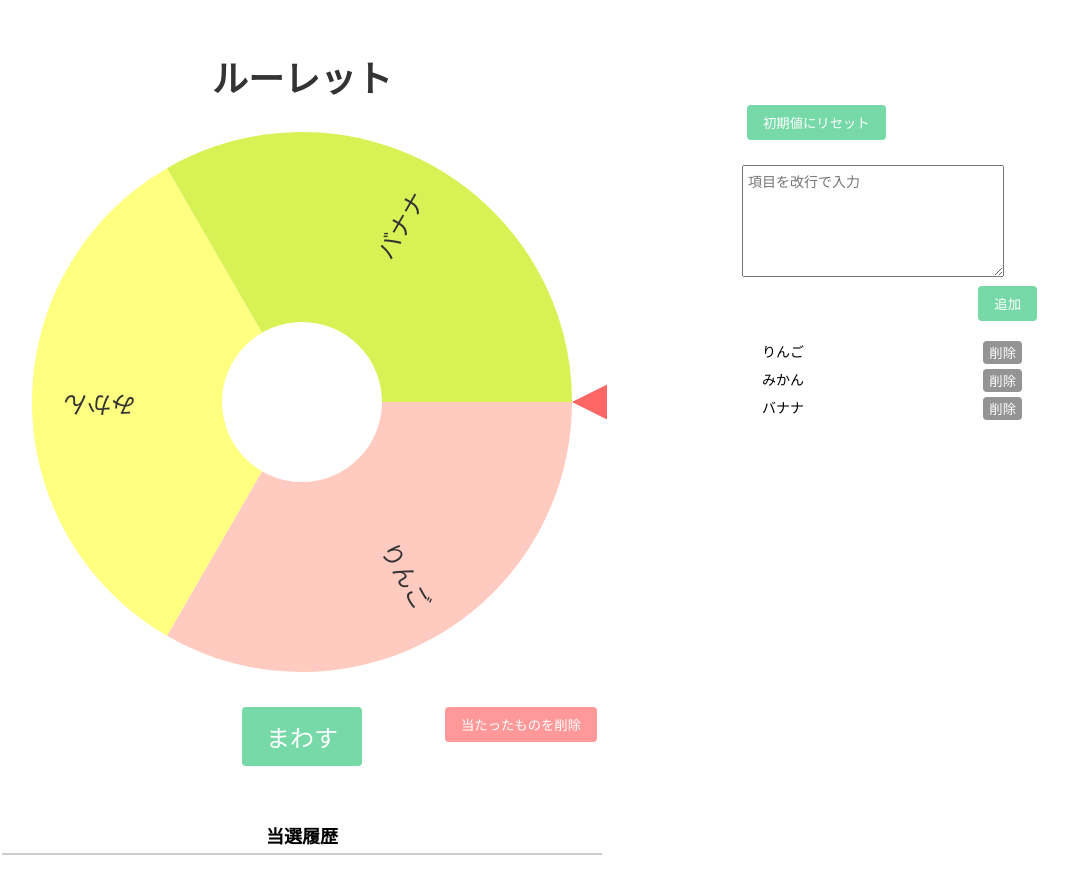
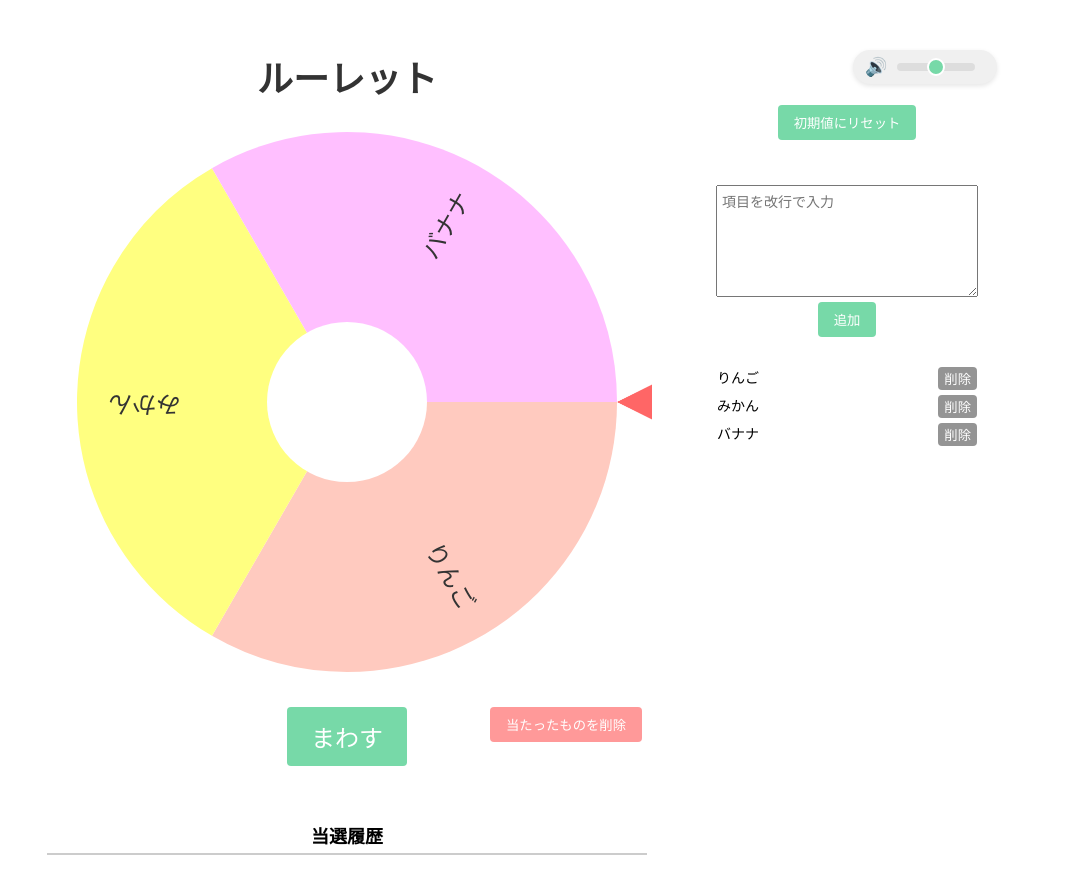
Before and after one commit to ichiwakutools/spin_roulette, a plain HTML site: page index.html in a window 1280 px wide. Shown: the whole page, without its empty margins (118-1186 px from the left). Drawn offline with Linux system fonts and the light colour scheme.

Commit message:
Update index.html

```diff
--- a/index.html
+++ b/index.html
@@ -12,7 +12,7 @@
   --wheel-size: 600px;
   --wheel-text-size: 24px;
   --wheel-text-color: #333333;
-  --wheel-segment-colors: #ffcabf,#ffff80,#d8f255,#bfe4ff,#ffca80,#77d9a8,#c9ace6;
+  --wheel-segment-colors: #ffcabf,#ffff80,#d8f255,#bfe4ff,#ffca80,#77d9a8,#c9ace6,#bfaeff,#ffbfff,#d9c8ff;
   --center-circle-radius: 80px;
   --center-circle-color: #fff;
   --center-text-color: #242424;
@@ -29,14 +29,20 @@
   --list-item-margin: 5px 0;
   --list-button-bg: #949494;
   --list-button-color: #ffffff;
-
   /* まわすボタン専用 */
   --spin-button-font-size: 24px;
   --spin-button-padding: 12px 24px;
+
+  /* 追加した音量調整機能のCSS変数 */
+  --volume-container-width: 120px;
+  --volume-container-bg: #f0f0f0;
+  --volume-slider-color: #77d9a8;
+  --volume-icon-color: #555;
+  --volume-text-color: #333;
 }
 body {
   font-family: var(--main-font-family);
-  margin: 50px ;
+  margin: 50px auto;
   padding: 0;
   position: relative;
   height: 100vh;
@@ -49,17 +55,20 @@ h1 {
 }
 #mainContainer {
   display: flex;
-  margin: 0 auto;
+  justify-content: center;
+  gap: 50px;
   position: relative;
 }
 #leftContainer {
-  margin: 0 auto;
   position: relative;
 }
 #rightContainer {
   width: 300px;
-  margin: 0 auto;
   position: relative;
+  display: flex;
+  flex-direction: column;
+  align-items: center;
+  padding-top: 50px;
 }
 #wheelContainer {
   width: var(--wheel-size);
@@ -103,7 +112,6 @@ button.btn:disabled {
   background-color: #cccccc;
   cursor: not-allowed;
 }
-
 /* 当たったものを削除ボタン */
 #deleteModeBtn {
   position: absolute;
@@ -113,19 +121,21 @@ button.btn:disabled {
 #deleteModeBtn:enabled {
   background-color: #ff4444;
 }
-
 #settingContainer {
-  justify-content: center;
-  margin: 50px auto;
+  display: flex;
+  flex-direction: column;
+  align-items: center;
+  justify-content: flex-start;
   width: 300px;
+  margin: 0;
 }
 #itemInputContainerT {
   width: 260px;
-  margin: 20px auto;
+  margin: 20px 0;
 }
 #itemInputContainerB {
   width: 260px;
-  margin: 20px auto;
+  margin: 20px 0;
 }
 textarea#itemInput {
   width: var(--textarea-width);
@@ -134,15 +144,15 @@ textarea#itemInput {
   padding: 5px;
 }
 #addBtn {
-  display: block;
   margin-top: 5px;
-  margin-right: 5px;
+  margin-right: auto;
   margin-left: auto;
 }
 #itemList {
   list-style: none;
   padding: 0;
   margin: 0;
+  width: 100%;
 }
 #itemList li {
   margin: var(--list-item-margin);
@@ -158,7 +168,6 @@ textarea#itemInput {
   padding: 2px 6px;
   cursor: pointer;
 }
-
 /* 履歴リスト */
 #historyContainer {
   margin-top: 20px;
@@ -181,6 +190,62 @@ textarea#itemInput {
   border-bottom: 1px solid #eee;
   font-size: 14px;
 }
+/* 追加した音量調整コンテナのCSS */
+#volumeContainer {
+  display: flex;
+  align-items: center;
+  background-color: var(--volume-container-bg);
+  padding: 8px 12px;
+  border-radius: 20px;
+  box-shadow: 0 2px 5px rgba(0,0,0,0.1);
+  width: var(--volume-container-width);
+  transition: width 0.3s ease-in-out;
+  position: absolute;
+  top: 0;
+  right: 0;
+}
+#volumeContainer:hover {
+  width: 200px;
+}
+#volumeSlider {
+  -webkit-appearance: none;
+  appearance: none;
+  width: 100%;
+  height: 8px;
+  background: #ddd;
+  border-radius: 4px;
+  outline: none;
+  cursor: pointer;
+  margin: 0 10px;
+}
+#volumeSlider::-webkit-slider-thumb {
+  -webkit-appearance: none;
+  appearance: none;
+  width: 18px;
+  height: 18px;
+  background: var(--volume-slider-color);
+  border: 2px solid #fff;
+  border-radius: 50%;
+  cursor: pointer;
+}
+#volumeSlider::-moz-range-thumb {
+  width: 18px;
+  height: 18px;
+  background: var(--volume-slider-color);
+  border: 2px solid #fff;
+  border-radius: 50%;
+  cursor: pointer;
+}
+#muteBtn {
+  font-size: 18px;
+  cursor: pointer;
+  color: var(--volume-icon-color);
+  background: none;
+  border: none;
+  padding: 0;
+  margin: 0;
+  line-height: 1;
+}
 </style>
 </head>
 <body>
@@ -201,6 +266,10 @@ textarea#itemInput {
     </div>
   </div>
   <div id="rightContainer">
+    <div id="volumeContainer">
+        <button id="muteBtn" class="btn">🔊</button>
+        <input type="range" id="volumeSlider" min="0" max="100" value="50">
+    </div>
     <div id="settingContainer">
       <button id="resetBtn" class="btn">初期値にリセット</button>
         <div id="itemInputContainerT"></div>
@@ -236,6 +305,16 @@ textarea#itemInput {
   const spinBtn = document.getElementById('spinBtn');
   const deleteModeBtn = document.getElementById('deleteModeBtn');
   const resetBtn = document.getElementById('resetBtn');
+
+  // 追加した音量調整機能の要素
+  const volumeSlider = document.getElementById('volumeSlider');
+  const muteBtn = document.getElementById('muteBtn');
+  let isMuted = false;
+
+  // 初期音量を設定
+  const initialVolume = localStorage.getItem('rouletteVolume') || 50;
+  volumeSlider.value = initialVolume;
+  setAllVolumes(initialVolume / 100);
 
   deleteModeBtn.disabled = true;
 
@@ -292,6 +371,42 @@ textarea#itemInput {
       historyListEl.appendChild(li);
     });
   }
+
+  // シャッフルする関数
+  function shuffleArray(array) {
+    const newArray = [...array];
+    for (let i = newArray.length - 1; i > 0; i--) {
+      const j = Math.floor(Math.random() * (i + 1));
+      [newArray[i], newArray[j]] = [newArray[j], newArray[i]];
+    }
+    return newArray;
+  }
+
+  // 新しい色の割り当てロジック
+  function getUniqueRandomColors(count) {
+    const allColors = getSegmentColors();
+    const colors = [];
+    let lastColor = null;
+
+    for (let i = 0; i < count; i++) {
+      let availableColors = allColors.filter(color => color !== lastColor);
+
+      // 隣り合ってはいけない色（lastColor）を除外した結果、
+      // 選択肢がなくなってしまった場合は、すべての色を再利用する
+      if (availableColors.length === 0) {
+          availableColors = allColors;
+      }
+
+      const randomIndex = Math.floor(Math.random() * availableColors.length);
+      const selectedColor = availableColors[randomIndex];
+      colors.push(selectedColor);
+      lastColor = selectedColor;
+    }
+    return colors;
+  }
+
+  let wheelColors = []; // ホイール描画に使用する色の配列を保持
+
   function drawWheel(highlightIndex = null, flashOn = false) {
     if (items.length === 0) {
       ctx.clearRect(0, 0, wheel.width, wheel.height);
@@ -303,13 +418,18 @@ textarea#itemInput {
     const radius = CENTER * 0.9;
     const wheelTextSize = parseInt(getComputedStyle(document.documentElement).getPropertyValue('--wheel-text-size')) || 16;
     const wheelTextColor = getComputedStyle(document.documentElement).getPropertyValue('--wheel-text-color').trim() || '#000';
-    const segmentColors = getSegmentColors();
     const fontFamily = getComputedStyle(document.documentElement).getPropertyValue('--main-font-family').trim();
+
+    // 項目数が変わった時だけ色を再生成する
+    if (wheelColors.length !== items.length) {
+      wheelColors = getUniqueRandomColors(items.length);
+    }
+
     items.forEach((item, i) => {
       ctx.beginPath();
       ctx.moveTo(CENTER, CENTER);
       ctx.arc(CENTER, CENTER, radius, step * i + angle, step * (i + 1) + angle);
-      ctx.fillStyle = (highlightIndex === i && flashOn) ? "white" : segmentColors[i % segmentColors.length];
+      ctx.fillStyle = (highlightIndex === i && flashOn) ? "white" : wheelColors[i];
       ctx.fill();
       const midAngle = step * i + step / 2 + angle;
       const rText = radius * 0.75;
@@ -403,6 +523,39 @@ textarea#itemInput {
       }
     }, 200);
   }
+
+  // --- 音量調整機能のイベントリスナーと関数 ---
+
+  function setAllVolumes(volume) {
+    spinningSound.volume = volume;
+    slowingSound.volume = volume;
+    winSound.volume = volume;
+  }
+
+  volumeSlider.addEventListener('input', () => {
+    const volume = volumeSlider.value / 100;
+    setAllVolumes(volume);
+    isMuted = (volume === 0);
+    muteBtn.textContent = isMuted ? '🔇' : '🔊';
+    localStorage.setItem('rouletteVolume', volumeSlider.value);
+  });
+
+  muteBtn.addEventListener('click', () => {
+    if (isMuted) {
+      const savedVolume = localStorage.getItem('rouletteVolume') || 50;
+      volumeSlider.value = savedVolume;
+      setAllVolumes(savedVolume / 100);
+      muteBtn.textContent = '🔊';
+    } else {
+      volumeSlider.value = 0;
+      setAllVolumes(0);
+      muteBtn.textContent = '🔇';
+    }
+    isMuted = !isMuted;
+  });
+
+  // ------------------------------------------
+
   addBtn.addEventListener('click', addItemsFromInput);
   spinBtn.addEventListener('click', spin);
   wheel.width = parseInt(getComputedStyle(document.documentElement).getPropertyValue('--wheel-size'));
```
Lines whose indentation alone changed are shown as unchanged.
